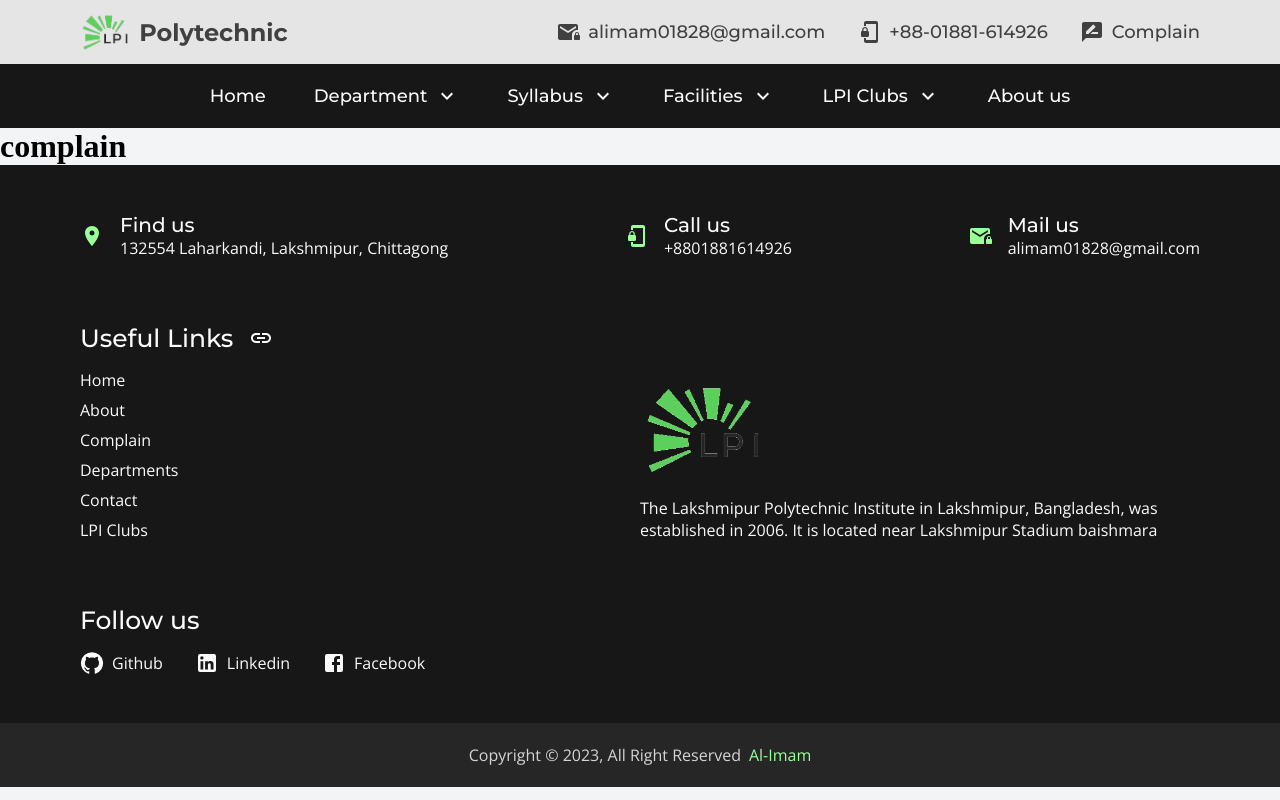
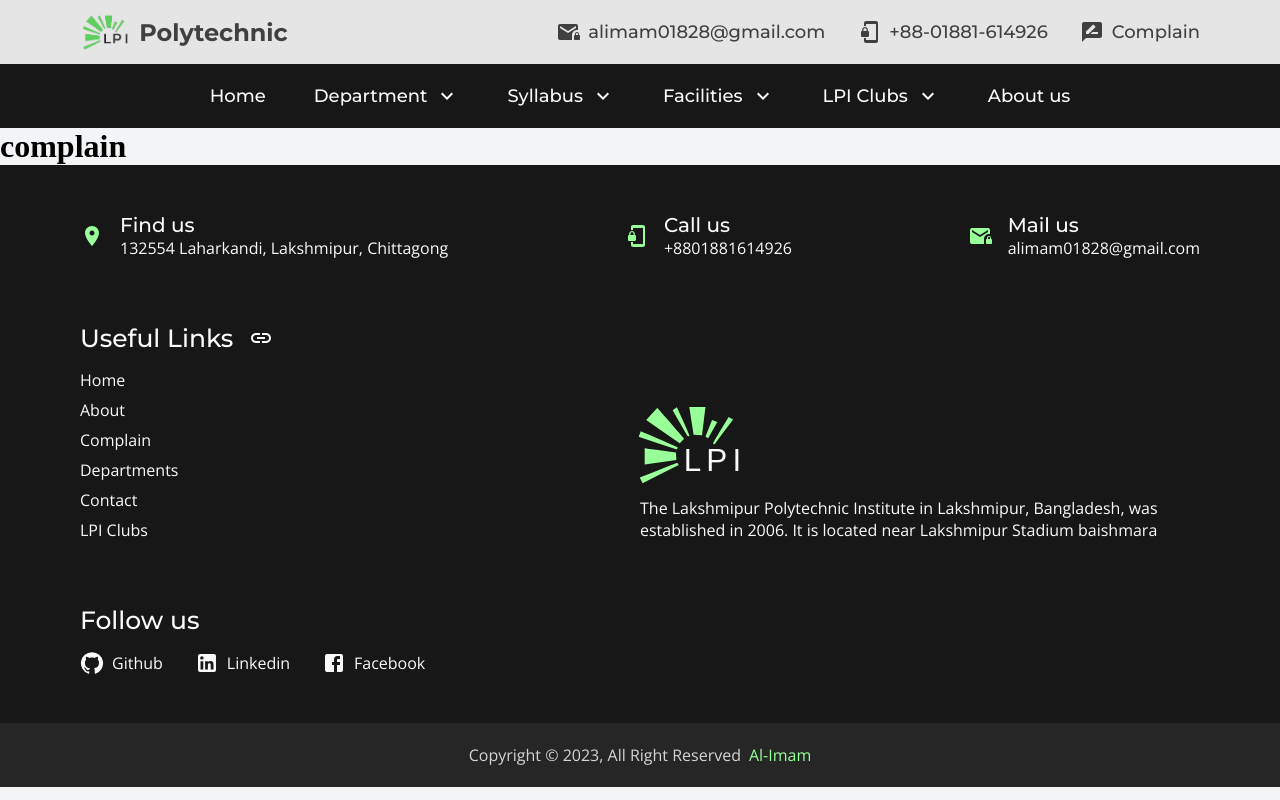
Before and after one commit to al-imam/lpi, a React (Vite) app: page /complain in a window 1280 px wide. Built offline with nearby package versions, Linux system fonts and the light colour scheme.

Commit message:
replace pn img to svg logo

```diff
--- a/src/components/Footer/Footer.jsx
+++ b/src/components/Footer/Footer.jsx
@@ -6,6 +6,7 @@ import FacebookIcon from "@mui/icons-material/Facebook";
 import LinkIcon from "@mui/icons-material/Link";
 
 import classes from "./footer.module.css";
+import logo from "/assets/logo_.svg";
 
 function Footer() {
   return (
@@ -39,7 +40,7 @@ function Footer() {
         </div>
         <div className={classes.footerLogo}>
           <a href="/" className={classes.logoImage}>
-            <img src="/assets/lpi.png" alt="logo" />
+            <img src={logo} alt="logo" />
           </a>
           <p className={classes.logoDescription}>
             The Lakshmipur Polytechnic Institute in Lakshmipur, Bangladesh, was
--- a/src/components/Footer/footer.module.css
+++ b/src/components/Footer/footer.module.css
@@ -40,6 +40,8 @@
 
 .logoImage img {
   width: 100%;
+  margin-bottom: -1rem;
+  margin-left: -0.75rem;
 }
 
 .footerSocial {
```
